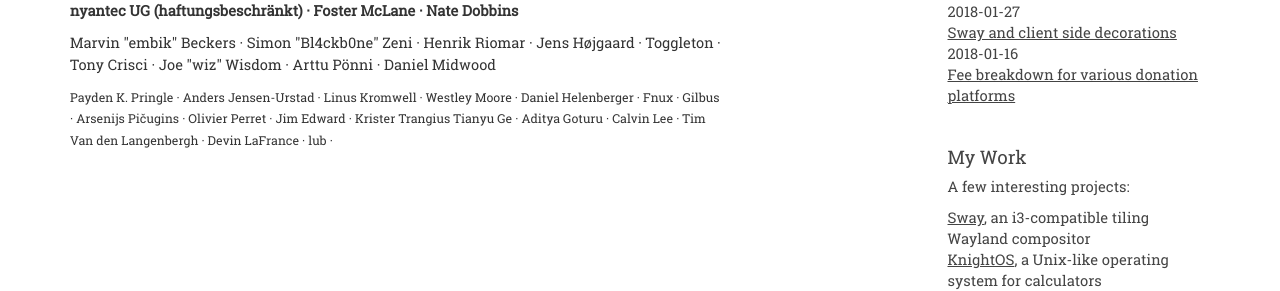
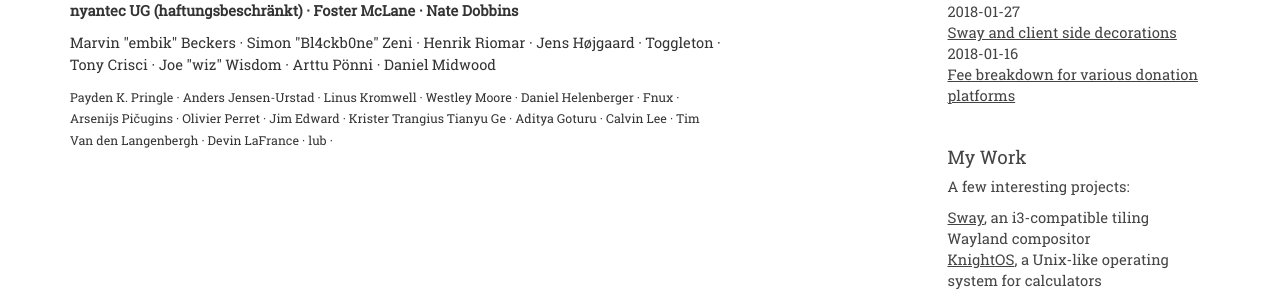
Before and after one commit to stormblog/sircmpwn.github.io, a Jekyll site: the page built from backers.html, in a window 1280 px wide. Shown: the part 327-618 px from the top of the page. Built offline with Jekyll 4.4.1, drawn with Linux system fonts in a browser that asks for light colours.

Commit message:
Remove ex-backer

```diff
--- a/backers.html
+++ b/backers.html
@@ -59,7 +59,6 @@ title: Donations
     Westley Moore · <!-- Stickers fulfilled -->
     Daniel Helenberger · <!-- Stickers offered -->
     Fnux · <!-- Stickers fulfilled -->
-    Gilbus · <!-- Stickers offered -->
     Arsenijs Pičugins · <!-- Stickers fulfilled -->
     Olivier Perret · <!-- Stickers fulfilled -->
     Jim Edward · <!-- Does not want stickers -->
```
